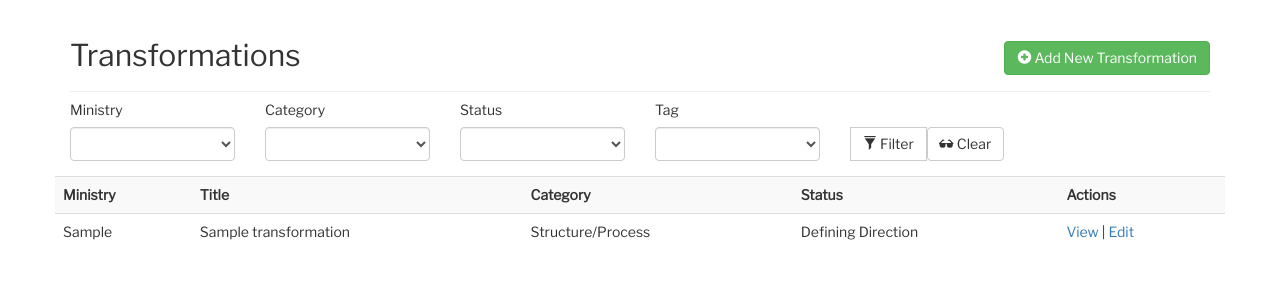
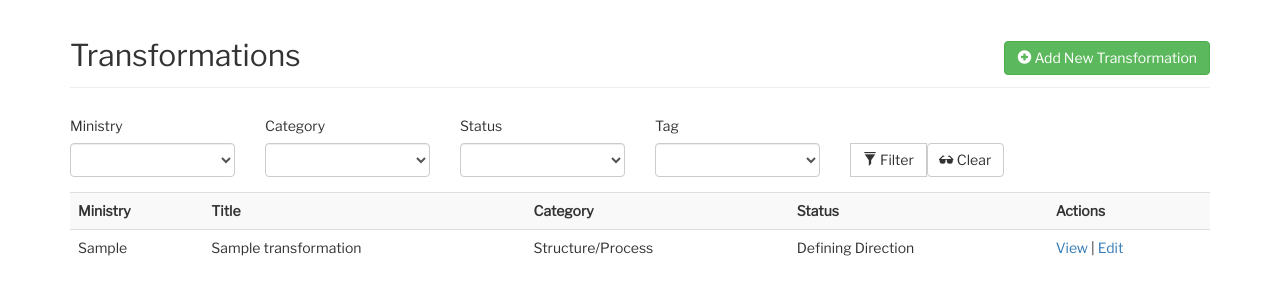
Before and after one commit to pkugelmass/tinventory2, a Django app: page /transformations/ in a window 1280 px wide. Shown: the part 51-351 px from the top of the page. Run offline with Django 3.2, Linux system fonts and the light colour scheme; tables that the repository leaves empty hold one stand-in row (values such as "Sample post"); some libraries are stand-ins or nearby versions.

Commit message:
Cleaned up alignment on index page and for headers in general.

```diff
--- a/tinventory/static/transformations/style.css
+++ b/tinventory/static/transformations/style.css
@@ -38,6 +38,7 @@
 text-shadow:    none;
 }
 
-.page-header {
-  margin:0px;
+#page-title {
+  margin:0px 0px 20px 0px;
+  padding-bottom:5px;
 }
--- a/tinventory/templates/base.html
+++ b/tinventory/templates/base.html
@@ -58,7 +58,7 @@
 
     <!-- Main content -->
     <div class="container">
-      <div class="page-header">
+      <div class="page-header" id="page-title">
           <h2>{% block header %}Transformation Inventory{% endblock %}</small></h2>
      </div>
 
--- a/tinventory/templates/transformations/index.html
+++ b/tinventory/templates/transformations/index.html
@@ -23,24 +23,22 @@
                     </div>
                {% endfor %}
 
-               <div class="col-md-4 align-bottom btn-group block">
-
+               <div class="col-md-4 align-bottom btn-group">
                     <h5 class="invisible">Buttons</h5> <!-- pushes the buttons down for appearances -->
-                    <button class="btn btn-default" type="submit" ><span class="glyphicon glyphicon-filter"></span> Filter</button>
+                    <button class="btn btn-default text-right" type="submit" ><span class="glyphicon glyphicon-filter"></span> Filter</button>
                     </form> <!-- end the first form here -->
 
                     <!-- second form to indicate the form should be cleared -->
                     <form action="" method="GET">
-                         <button class="btn btn-default" value="Clear" type="submit">
+                         <button class="btn btn-default text-right" value="Clear" type="submit">
                          <span class="glyphicon glyphicon-sunglasses"></span> Clear</button>
                     </form>
-
                </div>
 
      </div>
 
      <div class="row">
-
+          <div class="col-md-12">
                <table class="table table-striped table-hover table-responsive align-middle col-md-12">
                     <tbody>
                     <tr>
@@ -65,5 +63,6 @@
                     </tbody>
                </table>
           </div>
+     </div>
 
 {% endblock %}
```
Lines whose indentation alone changed are shown as unchanged.
